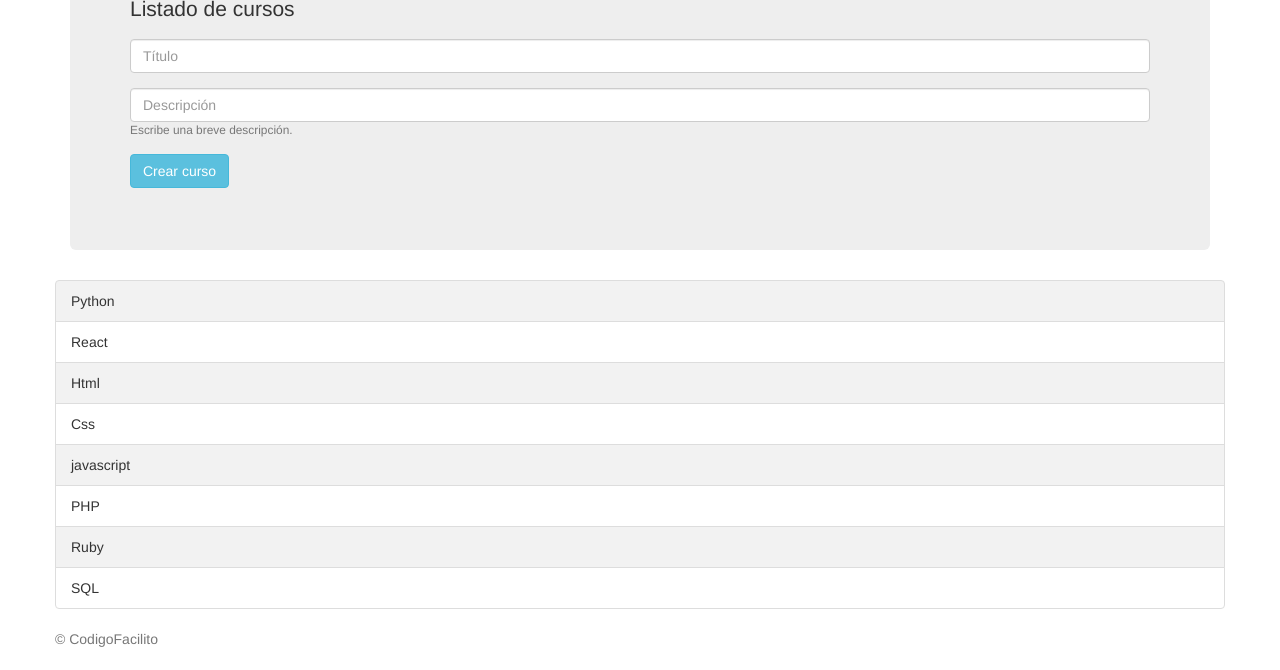
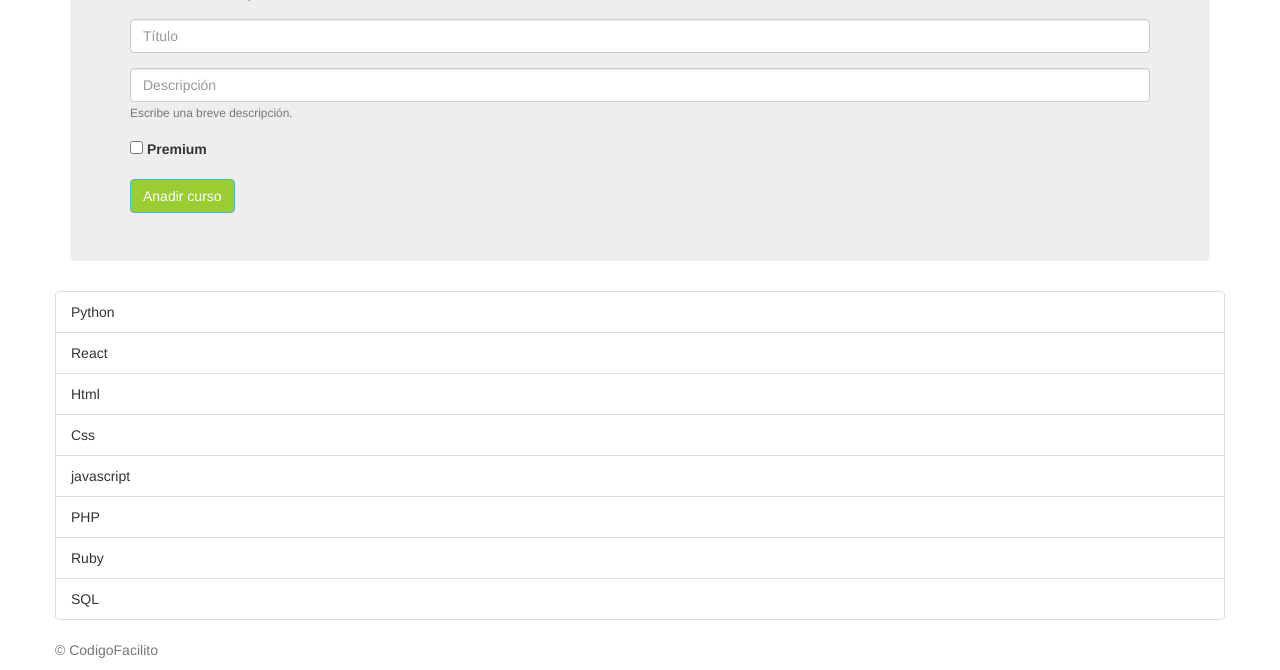
Before and after one commit to diazpolanco13/domFacilito, a website: page index.html in a window 1280 px wide. Shown: the part 209-879 px from the top of the page. Drawn offline with nearby package versions, Linux system fonts and the light colour scheme.

Commit message:
avanazando en el modulo de eventos

```diff
--- a/index.html
+++ b/index.html
@@ -1,10 +1,10 @@
-!DOCTYPE html>
+<!DOCTYPE html>
 <html>
   <head>
     <meta charset="utf-8">
     <title>Nuevos cursos</title>
-
     <link rel="stylesheet" href="https://maxcdn.bootstrapcdn.com/bootstrap/3.3.7/css/bootstrap.min.css" integrity="sha384-BVYiiSIFeK1dGmJRAkycuHAHRg32OmUcww7on3RYdg4Va+PmSTsz/K68vbdEjh4u" crossorigin="anonymous">
+    <link rel="stylesheet" href="./src/style.css">
   </head>
   <body>
 
@@ -32,8 +32,14 @@
           <input type="text" class="form-control" id="description-form" placeholder="Descripción">
           <small id="descriptionHelp" class="form-text text-muted">Escribe una breve descripción.</small>
         </div>
+        <div class="form-group">
+          <label>
+            <input type="checkbox" name="" value="" id="checkbox">
+            Premium
+          </label>
+        </div>
 
-         <button type="submit" id="create-course" class="btn btn-info">Crear curso</button>
+        <button type="submit" id="create-course" class="btn btn-info">Anadir curso</button>
     </form>
 
     </div>
--- a/src/index.js
+++ b/src/index.js
@@ -1,20 +1,65 @@
 const title = document.getElementById('title');
-title.innerHTML = "Super Titulo";
+//title.innerHTML = "Super Titulo";
 
 const description = document.getElementById('description');
-description.innerHTML = "Listado de cursos";
+// description.innerHTML = "Listado de cursos";
 
-//const items = document.getElementsByClassName('list-group-item');
-// const items = document.getElementsByTagName('li')
-// for (let i = 0; i < items.length; i++) {
-//     if (i % 2 == 0) {
-//         let curso = items[i];
-//         curso.style.background = '#f2f2f2';
-//     }
-// }
 
-const items = document.querySelectorAll('li:nth-child(odd)');
-for (var i = 0; i < items.length; i++) {
-  let cursos = items[i];
-  cursos.style.background = '#f2f2f2';
-}
+
+// const boton = document.querySelector('.btn');
+
+// boton.addEventListener('click',function(e){
+//   if (title.style.display != 'none') {
+//     title.style.display = 'none';
+//     description.style.display = 'none';
+//     e.target.textContent = 'Mostar'
+//     console.log(e)
+//   } else {
+//     title.style.display = 'block';
+//     description.style.display = 'block';
+//     e.target.textContent = 'Ocultar'
+
+//     console.log(e)
+//   }
+// });
+
+// boton.addEventListener('mouseenter', function(){
+//   this.className = 'btn-peligro';
+//   console.log(boton)
+// })
+
+// boton.addEventListener('mouseout', function(){
+//   this.className = 'btn';
+// })
+
+// const input = document.getElementById('description-form');
+
+// input.addEventListener('keydown', function(e){
+//   console.log(`Tecla presionada ${e.key} y su codigo es ${e.keyCode}`);
+// })
+
+const form = document.getElementById('course-form');
+console.log(form)
+
+form.addEventListener('submit', function(e){
+  e.preventDefault();
+
+  let description = document.getElementById('description-form').value;
+
+  console.log(title);
+  console.log(description);
+});
+
+//con un checkbox
+const checkbox = document.getElementById('checkbox');
+
+checkbox.addEventListener('change', function(){
+  console.log('Cambio de valor')
+});
+
+// con un formulario
+let title_form = document.getElementById('title-form');
+
+title_form.addEventListener('change', function(){
+  console.log('Cambio de valor');
+});
--- /dev/null
+++ b/src/style.css
@@ -0,0 +1,14 @@
+/* .display-2, h2 {
+    color: brown;
+} */
+.btn {
+    background-color: yellowgreen;
+    color: white;
+}
+.btn-peligro {
+    padding: 10px;
+    background-color: red;
+    color: white;
+    border-radius: 55px;
+    margin: 1px;
+}
```
Lines whose indentation alone changed are shown as unchanged.
